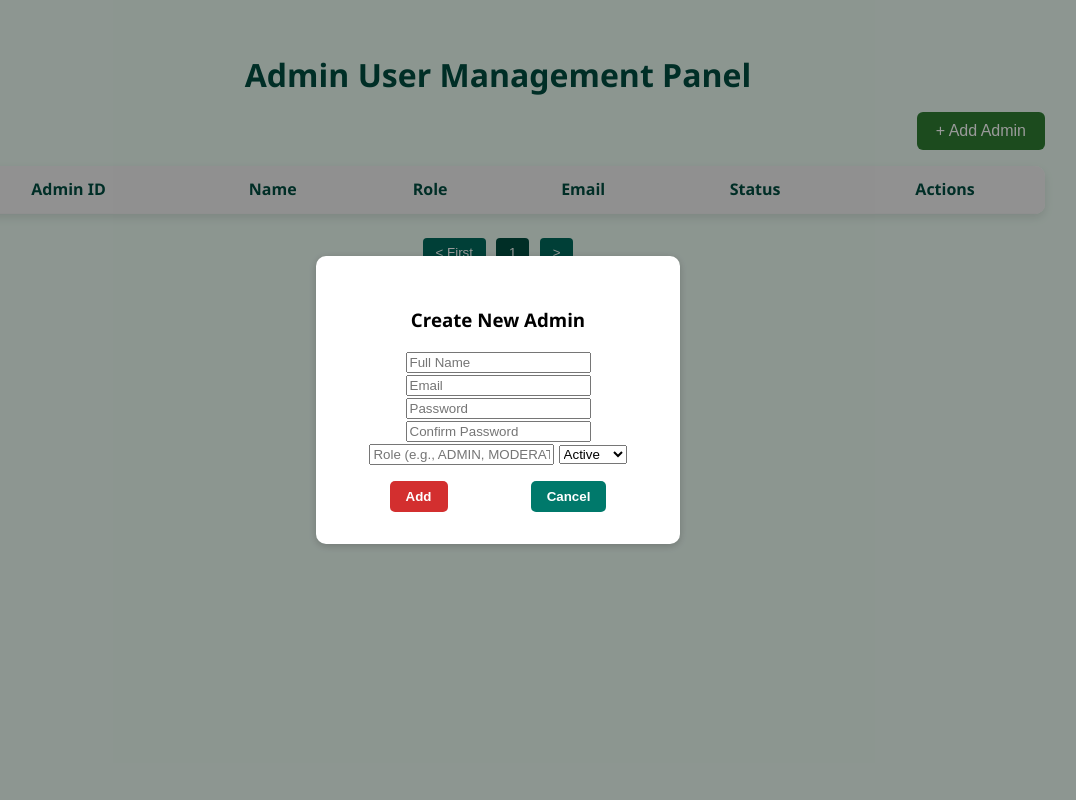
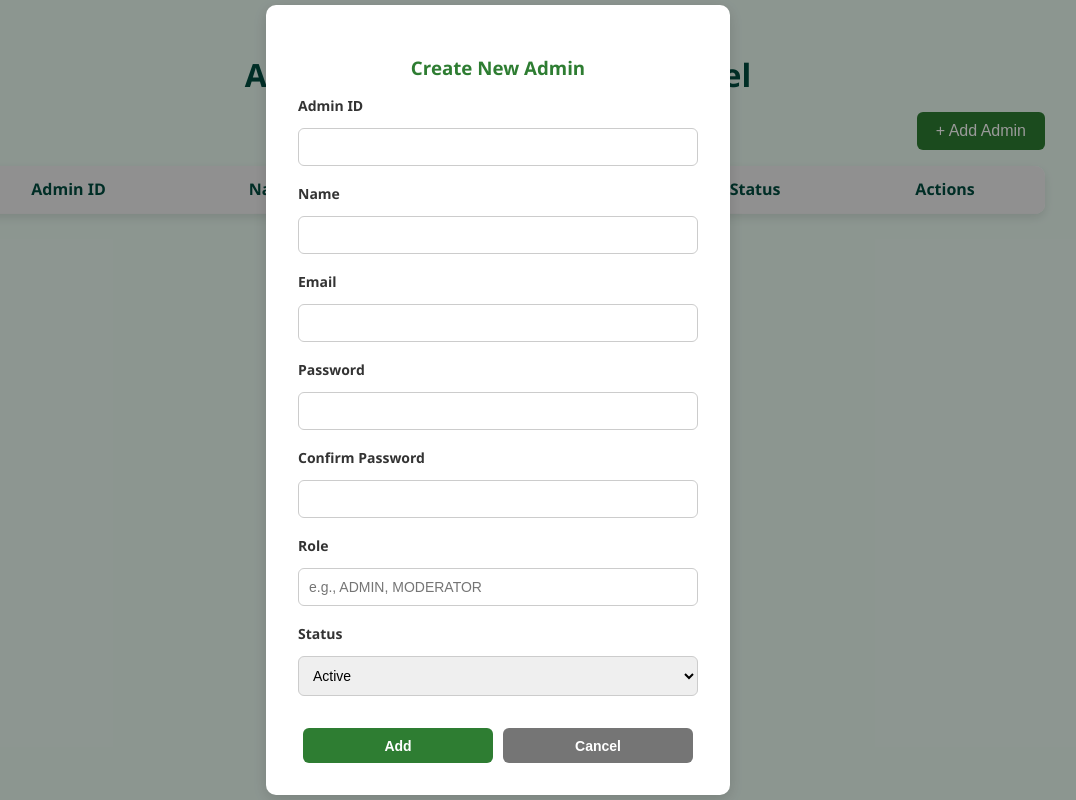
Before and after one commit to IT24104309/bike-rental-app, a plain HTML site: page bike-rental-web/Admin/admin-panel.html in a window 1280 px wide. Both pictures are taken after a click on the button "+ Add Admin". Shown: the whole page, without its empty margins (142-1218 px from the left). Drawn offline with Linux system fonts and the light colour scheme; no server answers.

Commit message:
fixed the error that, didnt save password into backend.

```diff
--- a/bike-rental-web/Admin/admin-panel.html
+++ b/bike-rental-web/Admin/admin-panel.html
@@ -8,6 +8,7 @@
 </head>
 <body>
 <h1>Admin User Management Panel</h1>
+
 <div class="top-bar">
     <button class="add-admin">+ Add Admin</button>
 </div>
@@ -45,35 +46,58 @@
     </div>
 </div>
 
-<!-- Edit Modal -->
 <div id="editModal" class="modal hidden">
     <div class="modal-content">
         <h3>Edit Admin</h3>
-        <input id="editId" type="text" readonly/>
-        <input id="editName" type="text"/>
-        <input id="editEmail" type="email"/>
-        <input id="editRole" type="text"/>
+
+        <label for="editId">Admin ID</label>
+        <input id="editId" type="text" readonly />
+
+        <label for="editName">Name</label>
+        <input id="editName" type="text" />
+
+        <label for="editEmail">Email</label>
+        <input id="editEmail" type="email" />
+
+        <label for="editRole">Role</label>
+        <input id="editRole" type="text" />
+
+        <label for="editStatus">Status</label>
         <select id="editStatus">
             <option value="ACTIVE">Active</option>
             <option value="INACTIVE">Inactive</option>
         </select>
+
         <div class="modal-buttons">
             <button id="saveEdit" class="yes-btn">Save</button>
             <button id="cancelEdit" class="no-btn">Cancel</button>
         </div>
     </div>
 </div>
-
+<!-- Create New Admin Modal -->
 <div id="addModal" class="modal hidden">
     <div class="modal-content">
         <h3>Create New Admin</h3>
 
-        <input id="addName" type="text" placeholder="Full Name" required />
-        <input id="addEmail" type="email" placeholder="Email" required />
-        <input id="addPassword" type="password" placeholder="Password" required />
-        <input id="confirmPassword" type="password" placeholder="Confirm Password" required />
-        <input id="addRole" type="text" placeholder="Role (e.g., ADMIN, MODERATOR)" required />
+        <label for="addId">Admin ID</label>
+        <input id="addId" type="text" required />
 
+        <label for="addName">Name</label>
+        <input id="addName" type="text" required />
+
+        <label for="addEmail">Email</label>
+        <input id="addEmail" type="email" required />
+
+        <label for="addPassword">Password</label>
+        <input id="addPassword" type="password" required />
+
+        <label for="confirmPassword">Confirm Password</label>
+        <input id="confirmPassword" type="password" required />
+
+        <label for="addRole">Role</label>
+        <input id="addRole" type="text" placeholder="e.g., ADMIN, MODERATOR" required />
+
+        <label for="addStatus">Status</label>
         <select id="addStatus">
             <option value="ACTIVE">Active</option>
             <option value="INACTIVE">Inactive</option>
--- a/bike-rental-web/Admin/admin-script.js
+++ b/bike-rental-web/Admin/admin-script.js
@@ -37,7 +37,7 @@ async function loadAdmins() {
         // EDIT
         row.querySelector(".edit-btn").addEventListener("click", () => {
             selectedAdminId = admin.id;
-            //document.getElementById("editId").value = admin.id;
+            document.getElementById("editId").value = admin.id;
             document.getElementById("editName").value = admin.name;
             document.getElementById("editEmail").value = admin.email;
             document.getElementById("editRole").value = admin.role;
@@ -58,11 +58,12 @@ document.getElementById("cancelAdd").addEventListener("click", () => {
 
 document.getElementById("confirmAdd").addEventListener("click", async () => {
     const newAdmin = {
-        //id: document.getElementById("addId").value,
+        id: document.getElementById("addId").value,
         name: document.getElementById("addName").value,
         email: document.getElementById("addEmail").value,
         role: document.getElementById("addRole").value.toUpperCase(),
-        status: document.getElementById("addStatus").value.toUpperCase()
+        status: document.getElementById("addStatus").value.toUpperCase(),
+        password: document.getElementById("addPassword").value,
     };
 
     // Send POST request to backend
@@ -85,11 +86,13 @@ document.getElementById("confirmAdd").addEventListener("click", async () => {
     }
 
     // Clear form inputs
-    //document.getElementById("addId").value = "";
+    document.getElementById("addId").value = "";
     document.getElementById("addName").value = "";
     document.getElementById("addEmail").value = "";
     document.getElementById("addRole").value = "";
     document.getElementById("addStatus").value = "ACTIVE";
+    document.getElementById("addPassword").value = "";
+    document.getElementById("addPasswordConfirm").value = "";
 });
 
 
@@ -119,11 +122,12 @@ document.getElementById("cancelEdit").addEventListener("click", () => {
 // SAVE EDIT
 document.getElementById("saveEdit").addEventListener("click", async () => {
     const updated = {
-        //id: document.getElementById("editId").value,
+        id: document.getElementById("editId").value,
         name: document.getElementById("editName").value,
         email: document.getElementById("editEmail").value,
         role: document.getElementById("editRole").value.toUpperCase(),
-        status: document.getElementById("editStatus").value.toUpperCase()
+        status: document.getElementById("editStatus").value.toUpperCase(),
+        password: document.getElementById("editPassword").value,
     };
 
     await fetch(`${apiBase}/${updated.id}`, {
--- a/bike-rental-web/Admin/admin-style.css
+++ b/bike-rental-web/Admin/admin-style.css
@@ -105,6 +105,8 @@ th {
 .pagination button.active {
     background-color: #004d40;
 }
+
+/* ===================== MODALS ===================== */
 .modal {
     position: fixed;
     top: 0;
@@ -126,31 +128,76 @@ th {
     background: white;
     padding: 2rem;
     border-radius: 10px;
+    width: 100%;
+    max-width: 400px;
+    text-align: left;
+    box-shadow: 0 4px 16px rgba(0, 0, 0, 0.15);
+}
+
+.modal-content h3 {
     text-align: center;
-    width: 300px;
-    box-shadow: 0 2px 8px rgba(0, 0, 0, 0.2);
+    color: #2e7d32;
+    margin-bottom: 1rem;
+}
+.modal-content label {
+    display: block;
+    margin-top: 10px;
+    margin-bottom: 5px;
+    font-weight: bold;
+    font-size: 14px;
+    color: #333;
+}
+
+input[readonly] {
+    background-color: #f3f3f3;
+    color: #888;
+    cursor: not-allowed;
+}
+
+.modal-content input,
+.modal-content select {
+    width: 100%;
+    padding: 10px;
+    margin: 8px 0;
+    border: 1px solid #ccc;
+    border-radius: 6px;
+    font-size: 14px;
+    box-sizing: border-box;
 }
 
 .modal-buttons {
-    margin-top: 1rem;
+    margin-top: 1.5rem;
     display: flex;
-    justify-content: space-around;
+    justify-content: space-between;
 }
 
 .yes-btn, .no-btn {
-    padding: 0.5rem 1rem;
+    padding: 0.6rem 1.2rem;
     border: none;
     font-weight: bold;
-    border-radius: 5px;
+    border-radius: 6px;
     cursor: pointer;
+    font-size: 14px;
+    flex: 1;
+    margin: 0 5px;
 }
 
+/* ✅ Green button for action (Add / Save) */
 .yes-btn {
-    background-color: #d32f2f;
+    background-color: #2e7d32;
     color: white;
 }
 
+.yes-btn:hover {
+    background-color: #1b5e20;
+}
+
+/* ✅ Neutral cancel button */
 .no-btn {
-    background-color: #00796b;
+    background-color: #757575;
     color: white;
 }
+
+.no-btn:hover {
+    background-color: #5a5a5a;
+}
```
